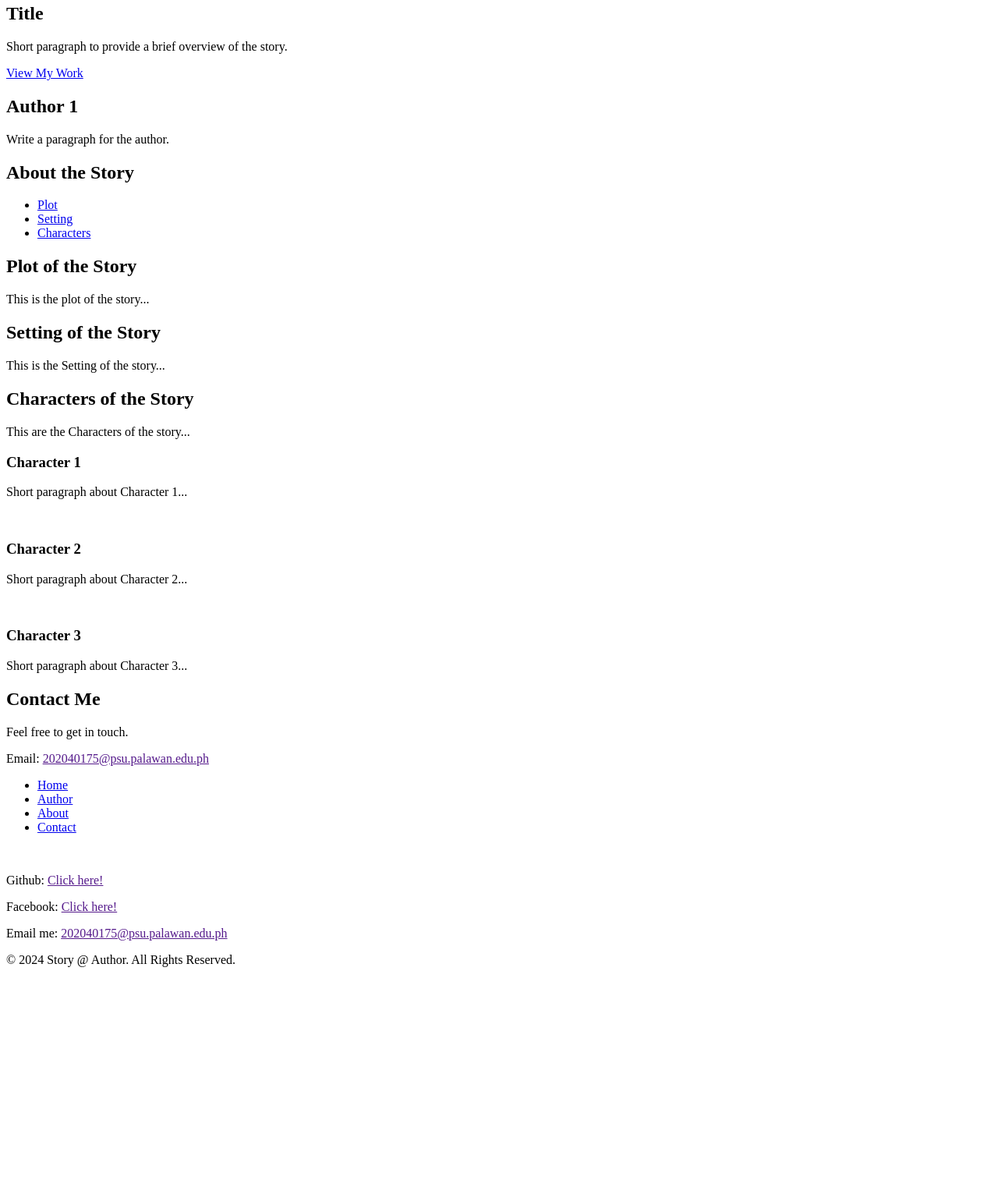
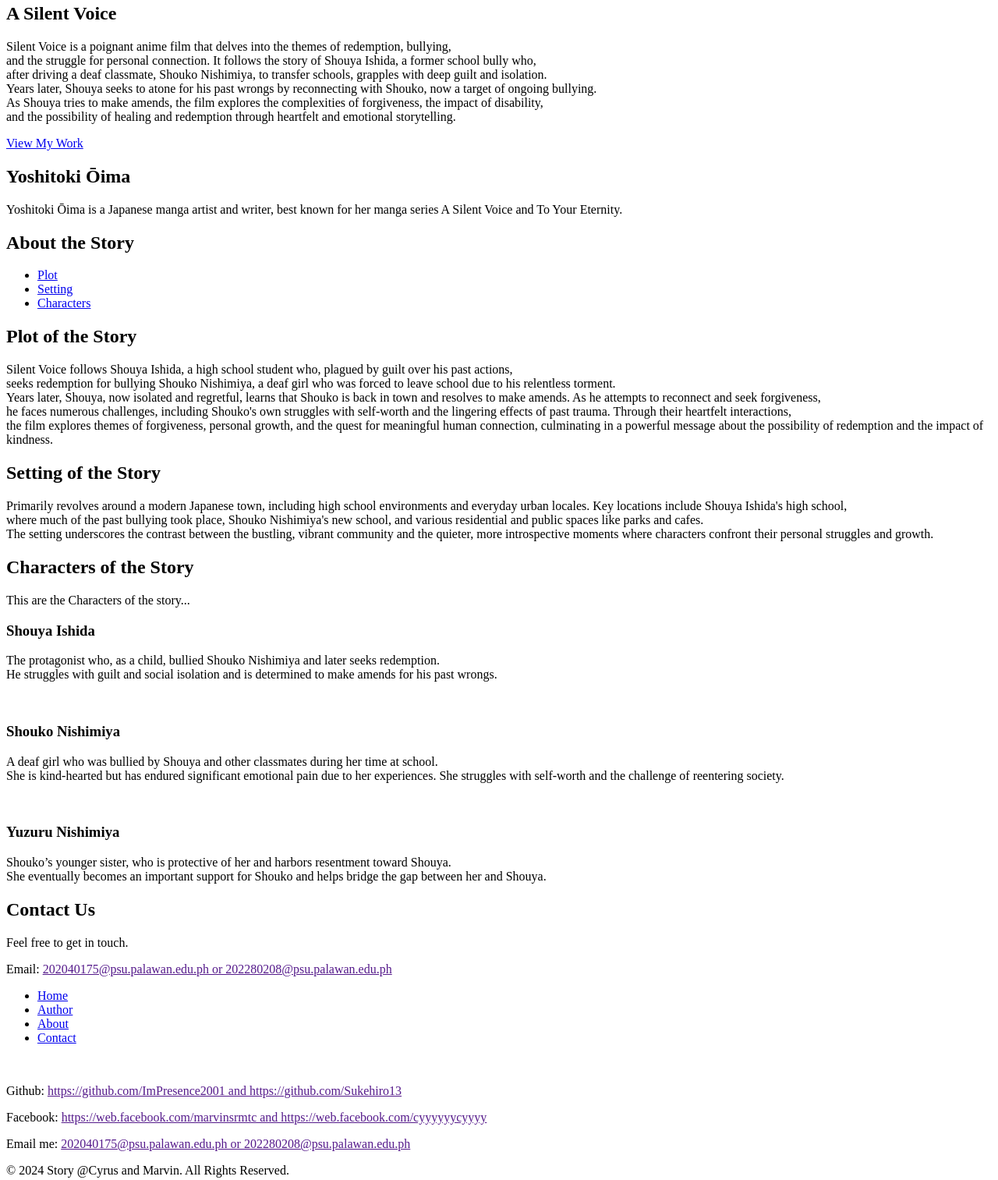
Before and after one commit to ImPresence2001/Week-4-5, a plain HTML site: page index.html in a window 1280 px wide. Shown: the part 78-1591 px from the top of the page at 78% size. Before the commit the page ends 1334 px from the top, so only its background shows below. Drawn offline with Linux system fonts and the light colour scheme.

Commit message:
update on contents

```diff
--- a/index.html
+++ b/index.html
@@ -13,14 +13,19 @@
         </header>
 
         <section id="home" class="home">
-            <h1>Title</h1>
-            <p>Short paragraph to provide a brief overview of the story.</p>
+            <h1>A Silent Voice</h1>
+            <p>Silent Voice is a poignant anime film that delves into the themes of redemption, bullying, <br>
+                and the struggle for personal connection. It follows the story of Shouya Ishida, a former school bully who, <br>
+                after driving a deaf classmate, Shouko Nishimiya, to transfer schools, grapples with deep guilt and isolation. <br>
+                Years later, Shouya seeks to atone for his past wrongs by reconnecting with Shouko, now a target of ongoing bullying. <br>
+                As Shouya tries to make amends, the film explores the complexities of forgiveness, the impact of disability, <br>
+                and the possibility of healing and redemption through heartfelt and emotional storytelling.</p>
             <a href="#mylink" class="cta-button">View My Work</a>
         </section>
 
         <section id="author" class="author">
-            <h2>Author 1</h2>
-            <p>Write a paragraph for the author.</p>
+            <h2>Yoshitoki Ōima</h2>
+            <p>Yoshitoki Ōima is a Japanese manga artist and writer, best known for her manga series A Silent Voice and To Your Eternity. </p>
         </section>
 
         <section id="about" class="about">
@@ -34,31 +39,41 @@
 
         <section id="plot">
             <h2>Plot of the Story</h2>
-            <p>This is the plot of the story...</p>
+            <p>Silent Voice follows Shouya Ishida, a high school student who, plagued by guilt over his past actions, <br>
+                seeks redemption for bullying Shouko Nishimiya, a deaf girl who was forced to leave school due to his relentless torment. <br>
+                Years later, Shouya, now isolated and regretful, learns that Shouko is back in town and resolves to make amends. As he attempts to reconnect and seek forgiveness, <br>
+                he faces numerous challenges, including Shouko's own struggles with self-worth and the lingering effects of past trauma. Through their heartfelt interactions, <br>
+                the film explores themes of forgiveness, personal growth, and the quest for meaningful human connection, culminating in a powerful message about the possibility of redemption and the impact of kindness.</p>
         </section>
 
         <section id="setting">
             <h2>Setting of the Story</h2>
-            <p>This is the Setting of the story...</p>
+            <p> Primarily revolves around a modern Japanese town, including high school environments and everyday urban locales. Key locations include Shouya Ishida's high school, <br>
+                where much of the past bullying took place, Shouko Nishimiya's new school, and various residential and public spaces like parks and cafes. <br>
+                The setting underscores the contrast between the bustling, vibrant community and the quieter, more introspective moments where characters confront their personal struggles and growth.</p>
         </section>
 
         <section id="char">
             <h2>Characters of the Story</h2>
             <p>This are the Characters of the story...</p>
-            <h3>Character 1</h3>
-            <p>Short paragraph about Character 1...</p>
+            <h3>Shouya Ishida</h3>
+            <p>The protagonist who, as a child, bullied Shouko Nishimiya and later seeks redemption. <br>
+                He struggles with guilt and social isolation and is determined to make amends for his past wrongs.</p>
             <br>
-            <h3>Character 2</h3>
-            <p>Short paragraph about Character 2...</p>
+            <h3>Shouko Nishimiya </h3>
+            <p>A deaf girl who was bullied by Shouya and other classmates during her time at school. <br>
+                She is kind-hearted but has endured significant emotional pain due to her experiences. She struggles with self-worth and the challenge of reentering society.</p>
             <br>
-            <h3>Character 3</h3>
-            <p>Short paragraph about Character 3...</p>
+            <h3>Yuzuru Nishimiya</h3>
+            <p>Shouko’s younger sister, who is protective of her and harbors resentment toward Shouya. <br>
+                She eventually becomes an important support for Shouko and helps bridge the gap between her and Shouya.</p>
         </section>
 
         <section id="contact" class="contact">
-            <h2>Contact Me</h2>
+            <h2>Contact Us</h2>
             <p>Feel free to get in touch.</p>
-            <p>Email: <a href="">202040175@psu.palawan.edu.ph</a></p>
+            <p>Email: <a href="">202040175@psu.palawan.edu.ph or 202280208@psu.palawan.edu.ph</a></p>
+
         </section>
 
         <footer>
@@ -69,10 +84,11 @@
                 <li><a href="#contact">Contact</a></li>
             </ul>
             <br>
-                <p>Github: <a href="">Click here!</a></p>
-                <p>Facebook: <a href="">Click here!</a></p>
-                <p>Email me: <a href="">202040175@psu.palawan.edu.ph</a></p>
-            <p>&copy; 2024 Story @ Author. All Rights Reserved.</p>
+                <p>Github: <a href="">https://github.com/ImPresence2001 and https://github.com/Sukehiro13</a></p>
+                <p>Facebook: <a href="">https://web.facebook.com/marvinsrmtc and https://web.facebook.com/cyyyyyycyyyy</a></p>
+                <p>Email me: <a href="">202040175@psu.palawan.edu.ph or 202280208@psu.palawan.edu.ph</a></p>
+
+            <p>&copy; 2024 Story @Cyrus and Marvin. All Rights Reserved.</p>
         </footer>
     </body>
 </html>
```
